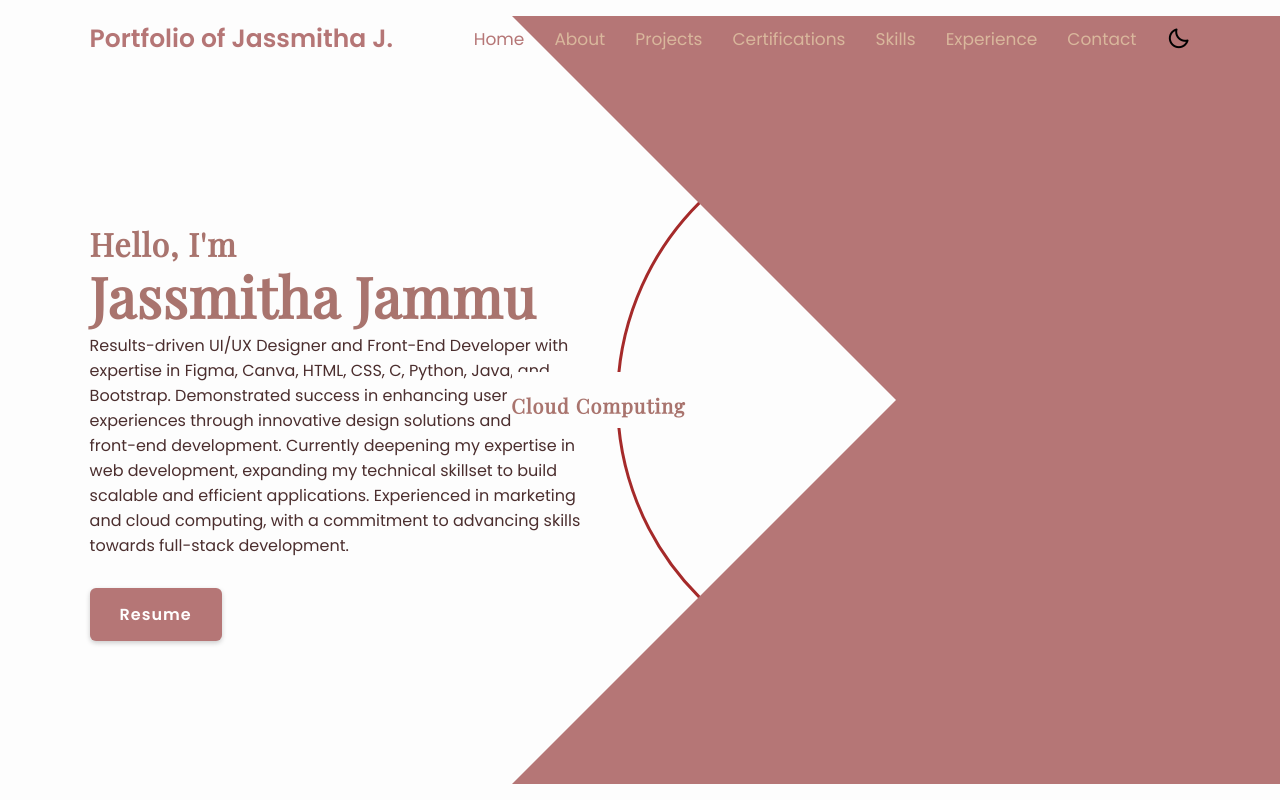
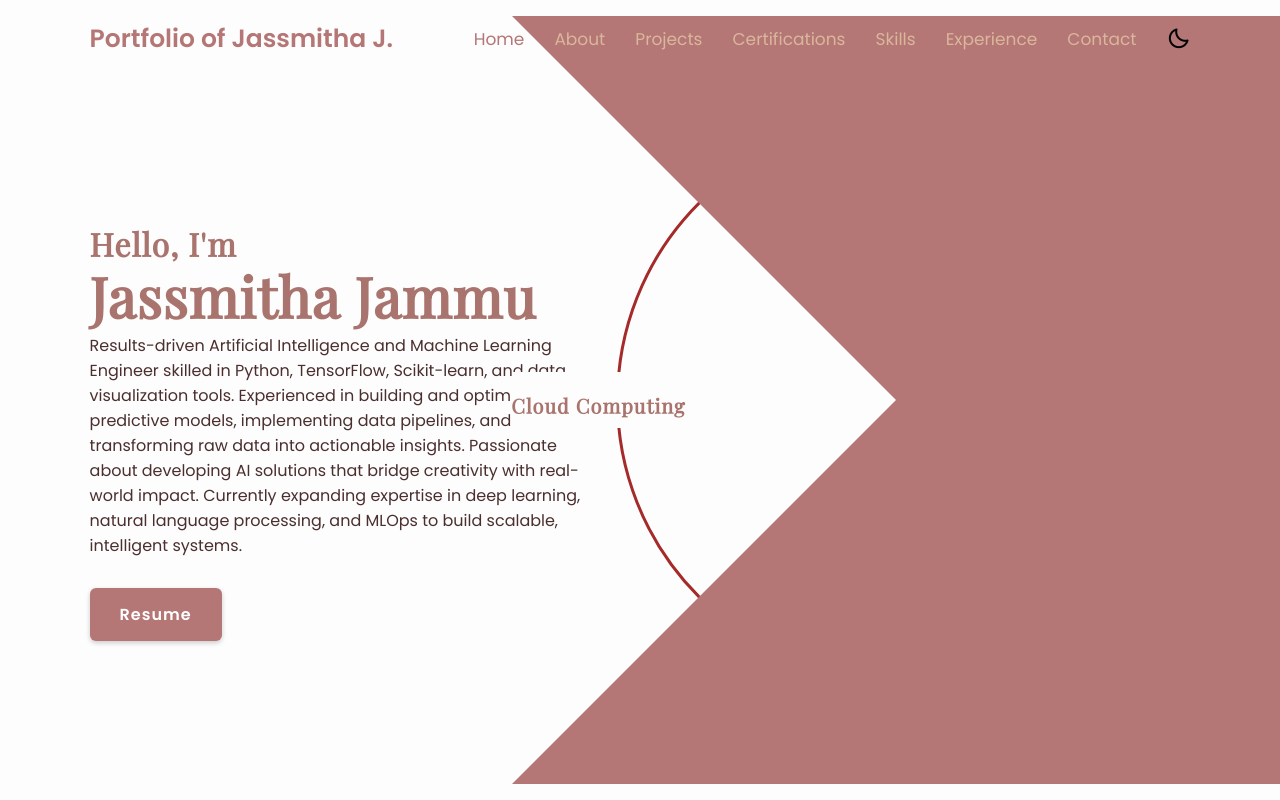
Before and after one commit to Jassi220205/Portfolio, a plain HTML site: page index.html in a window 1280 px wide. Shown: the top 800 px of the page. Drawn offline with nearby package versions, Linux system fonts and the light colour scheme.

Commit message:
Revise professional summary in index.html
Updated professional description to reflect a transition from UI/UX design to AI and machine learning engineering.

```diff
--- a/index.html
+++ b/index.html
@@ -38,14 +38,7 @@
         <h3>Hello, I'm</h3>
         <h1>Jassmitha Jammu</h1>
         <p>
-          Results-driven UI/UX Designer and Front-End Developer with expertise
-          in Figma, Canva, HTML, CSS, C, Python, Java, and Bootstrap.
-          Demonstrated success in enhancing user experiences through innovative
-          design solutions and robust front-end development. Currently deepening
-          my expertise in web development, expanding my technical skillset to
-          build scalable and efficient applications. Experienced in marketing
-          and cloud computing, with a commitment to advancing skills towards
-          full-stack development.
+          Results-driven Artificial Intelligence and Machine Learning Engineer skilled in Python, TensorFlow, Scikit-learn, and data visualization tools. Experienced in building and optimizing predictive models, implementing data pipelines, and transforming raw data into actionable insights. Passionate about developing AI solutions that bridge creativity with real-world impact. Currently expanding expertise in deep learning, natural language processing, and MLOps to build scalable, intelligent systems.
         </p>
         <a href="images/resume_aiml_jassmitha_jammu.pdf" class="btn">Resume</a>
       </div>
```
